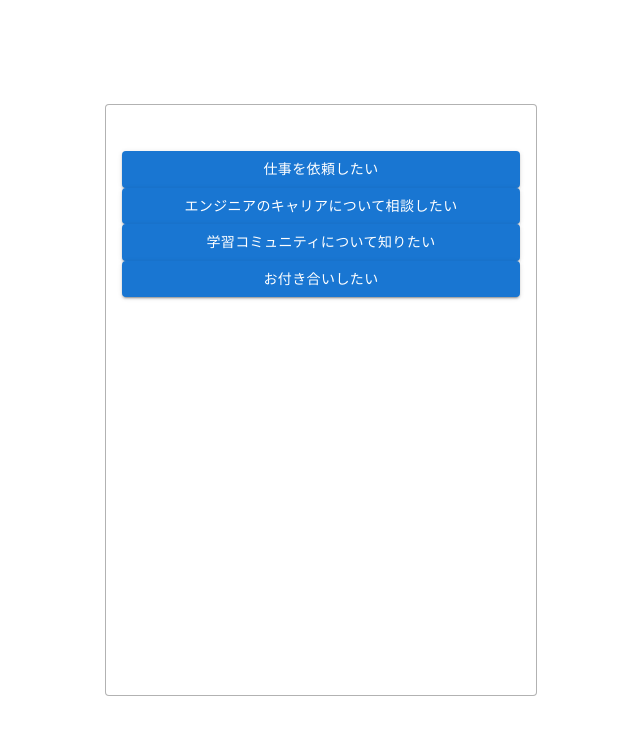
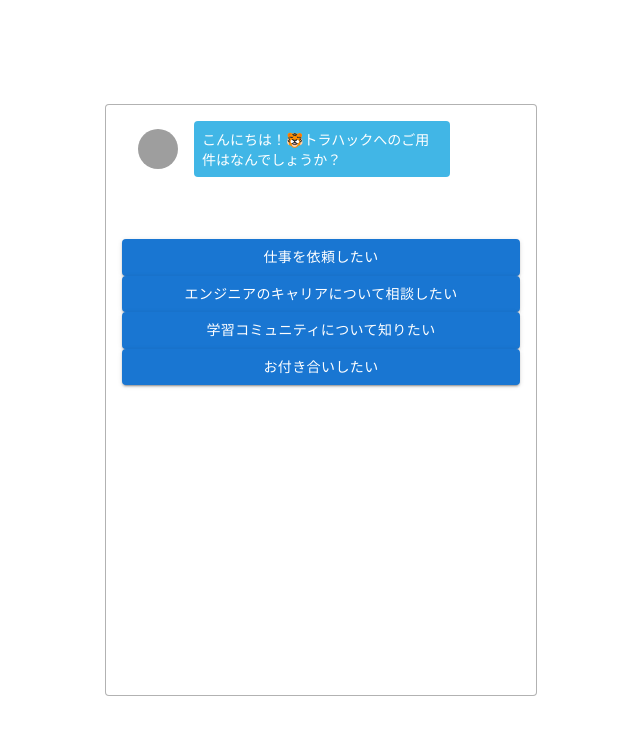
Before and after one commit to somaasahi/react_chatbot, a React (Create React App) app: page / in a window 1280 px wide. Shown: the top 734 px of the page, without its empty margins (319-959 px from the left). Built offline with nearby package versions, Linux system fonts and the light colour scheme; grey boxes are pictures that could not be loaded.

Commit message:
make chats

```diff
--- a/src/App.jsx
+++ b/src/App.jsx
@@ -2,7 +2,7 @@
 import React from 'react';
 import defaultDataset from './dataset';
 import './assets/styles/style.css';
-import { AnswersList } from './components/index';
+import { AnswersList, Chats} from './components/index';
 
 export default class App extends React.Component {
 
@@ -25,7 +25,23 @@ export default class App extends React.Component {
     })
   }
 
+  initChats = () => {
+    const initDataset = this.state.dataset[this.state.currentId];
+    const chat = {
+      text: initDataset.question,
+      type: 'question'
+    };
+
+    const chats = this.state.chats;
+    chats.push(chat)
+
+    this.setState({
+      chats: chats
+    })
+  }
+
   componentDidMount(){
+    this.initChats();
     this.initAnswer()
   }
 
@@ -34,6 +50,7 @@ export default class App extends React.Component {
         <div>
           <section className='c-section'>
             <div className='c-box'>
+              <Chats chats={this.state.chats}/>
               <AnswersList answers={this.state.answers}/>
 
 
--- /dev/null
+++ b/src/components/Chat.jsx
@@ -0,0 +1,23 @@
+import React from "react";
+import ListItem from '@mui/material/ListItem';
+import ListItemAvatar from '@mui/material/ListItemAvatar';
+import Avatar from '@mui/material/Avatar';
+
+const Chat = (props) => {
+  const isQuestion = (props.type === 'quetion');
+  const classes = isQuestion ? 'p-chat__row' : 'p-chat__reverse';
+
+  return (
+    <ListItem className="{classes}">
+        <ListItemAvatar>
+          <Avatar alt="icon" src="/static/images/avatar/1.jpg" />
+        </ListItemAvatar>
+        <div className="p-chat__bubble">
+          {props.text}
+        </div>
+    </ListItem>
+  )
+
+}
+
+export default Chat;
--- /dev/null
+++ b/src/components/Chats.jsx
@@ -0,0 +1,19 @@
+import * as React from 'react';
+import List from '@mui/material/List';
+import {Chat} from './index';
+
+
+
+const Chats = (props) => {
+
+  return (
+    <List sx={{ width: '100%', maxWidth: 360, bgcolor: 'background.paper' }}>
+      {props.chats.map((chat, index) => {
+        return <Chat text={chat.text} type={chat.type} key={index.toString()}/>
+      })}
+    </List>
+  )
+
+}
+
+export default Chats;
--- a/src/components/index.js
+++ b/src/components/index.js
@@ -1,2 +1,4 @@
 export {default as AnswersList} from './AnswersList';
 export {default as Answer} from './Answer';
+export {default as Chats} from './Chats';
+export {default as Chat} from './Chat';
```
Also changed, not shown: src/components/Answer.jsx (+0 -8 lines).
